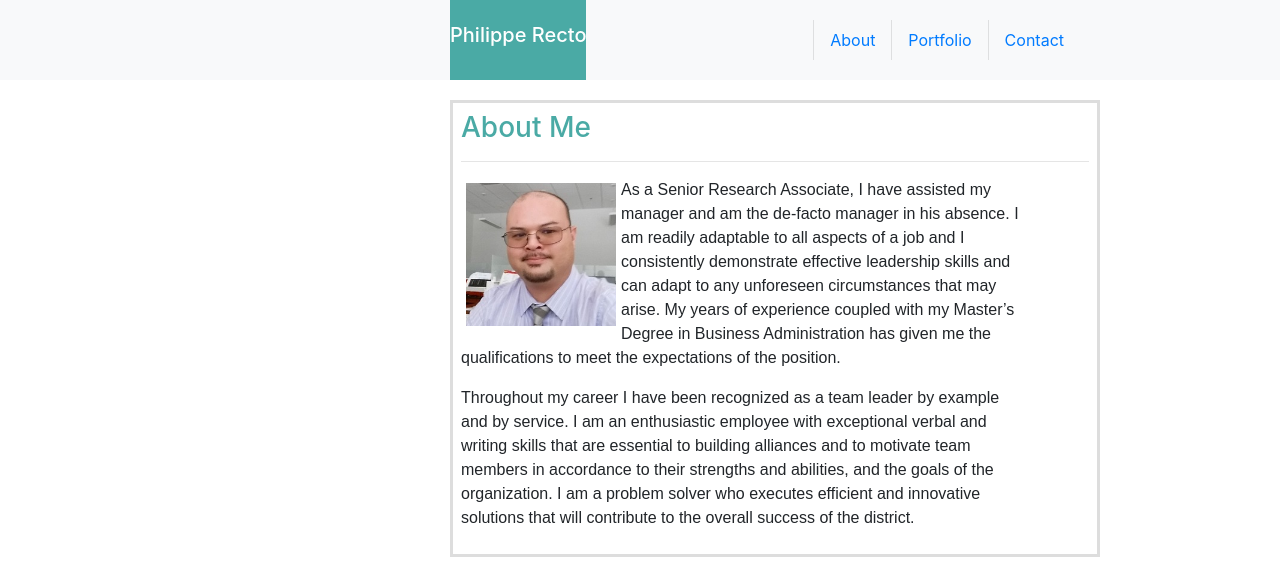
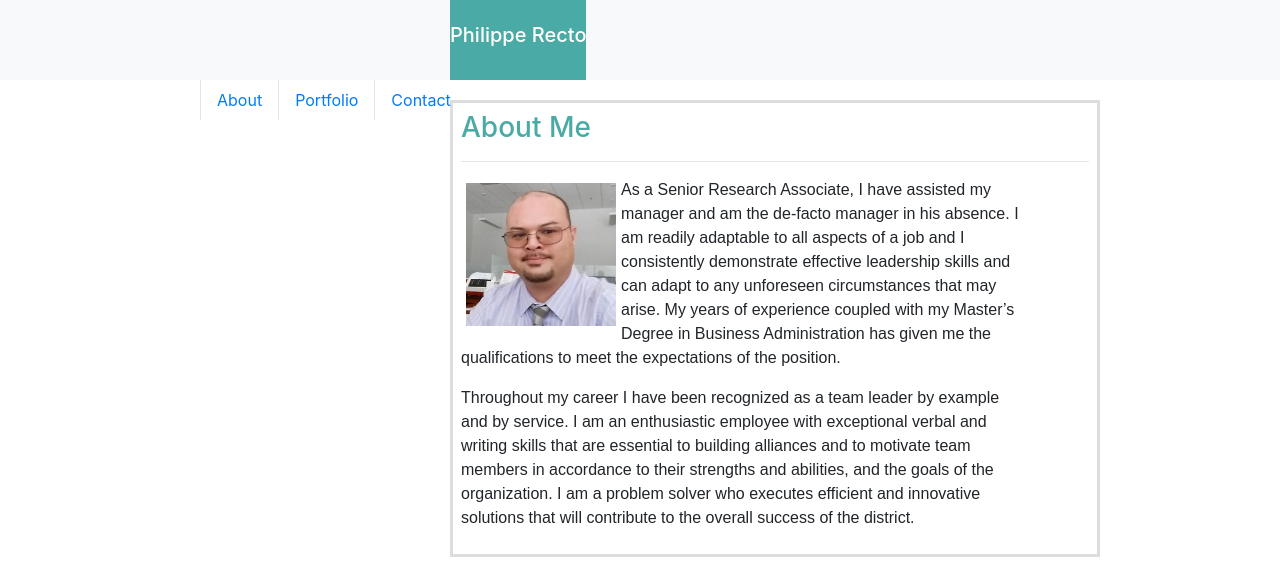
Before and after one commit to precto1285/Bootstrap-Portfoliol, a plain HTML site: page index.html in a window 1280 px wide. Shown: the top 574 px of the page. Drawn offline with nearby package versions, Linux system fonts and the light colour scheme.

Commit message:
Assignment Refresh

```diff
--- a/assets/css/style.css
+++ b/assets/css/style.css
@@ -18,8 +18,11 @@
 }
 .nav-item {
     border-left:1.5px solid rgba(0, 0, 0, 0.1);
+}
+ul {
+    margin-right:250px;
+}
 
-}
 #About_Me {
     border:solid;
     border-color: #dddddd;
```
